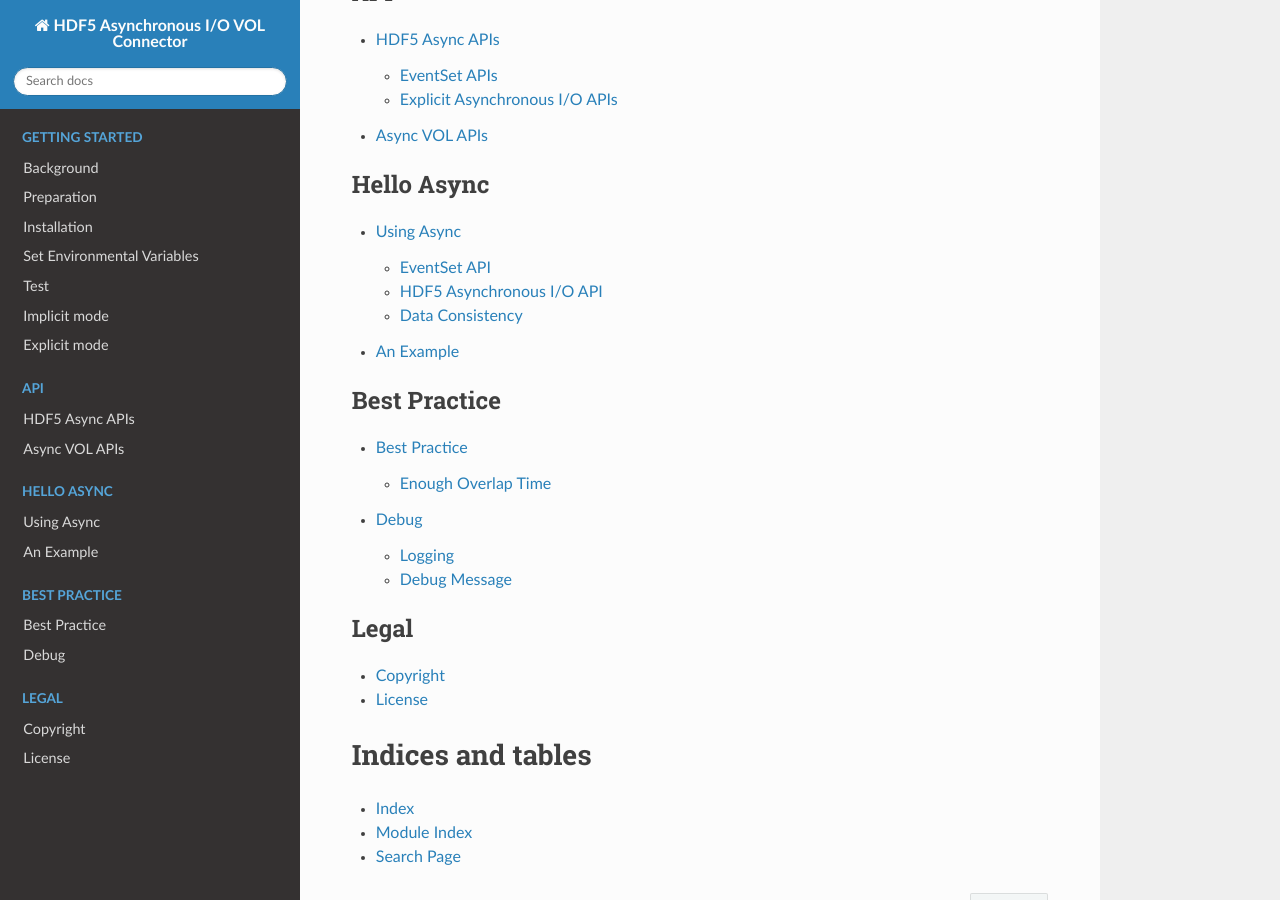
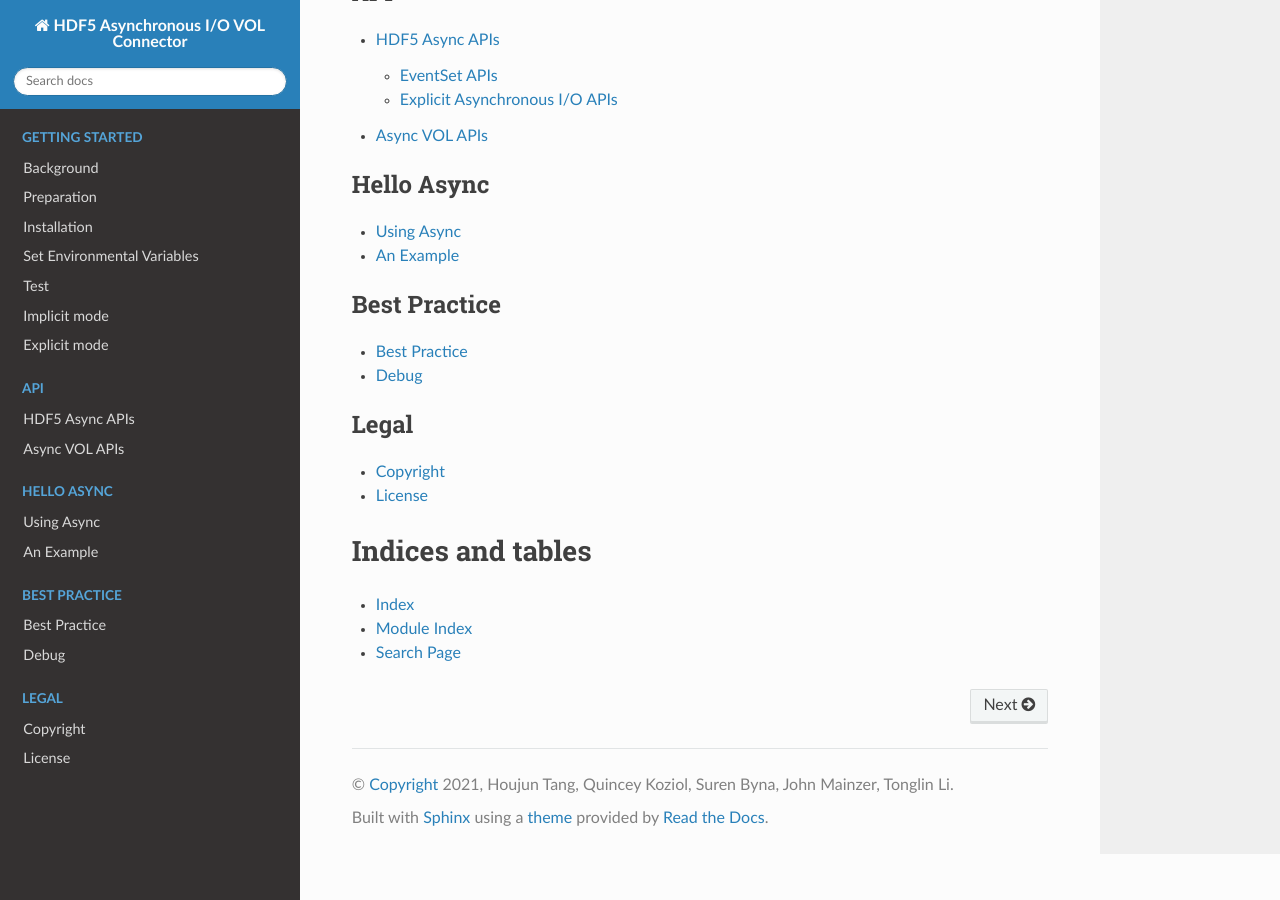
Before and after one commit to HDFGroup/vol-async, a Sphinx documentation site: the page built from docs/source/index.rst, in a window 1280 px wide and 900 px high, scrolled down 804 px. Built offline with Sphinx 7.4.7 and the Read the Docs theme 2.0.0, drawn with Linux system fonts in a browser that asks for light colours; some of the changed lines change nothing that is shown.

Commit message:
Update doc

```diff
--- a/docs/source/index.rst
+++ b/docs/source/index.rst
@@ -25,13 +25,13 @@ To overcome these issues, we present an asynchronous I/O framework that provides
    asyncapi
 
 .. toctree::
-   :maxdepth: 2
+   :maxdepth: 1
    :caption: Hello Async
 
    example
 
 .. toctree::
-   :maxdepth: 2
+   :maxdepth: 1
    :caption: Best Practice
 
    bestpractice
```
